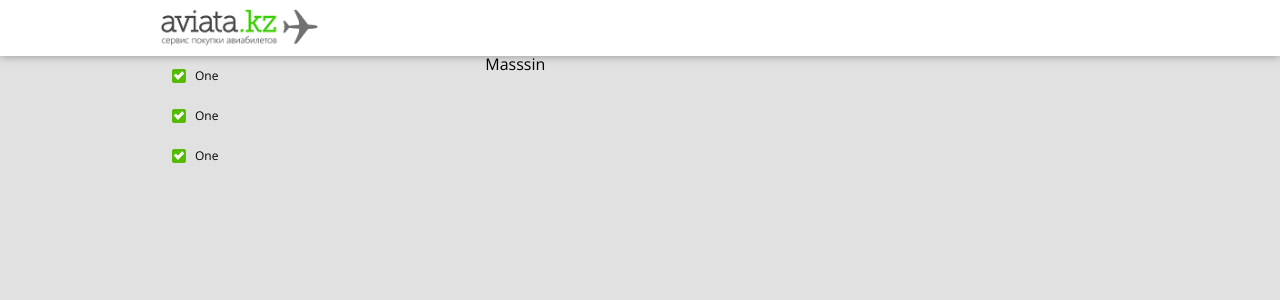
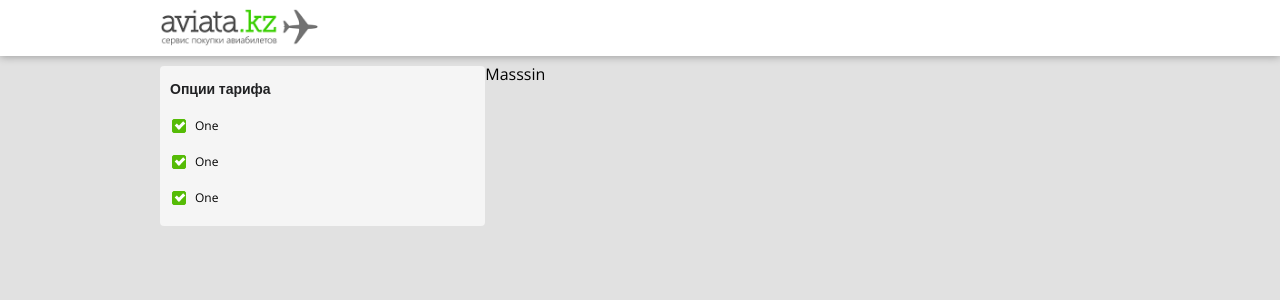
Before and after one commit to azim-creat/choco-test, a Vue app: page / in a window 1280 px wide. Shown: the top 300 px of the page. Built offline with nearby package versions, Linux system fonts and the light colour scheme.

Commit message:
filter cart

```diff
--- a/src/App.vue
+++ b/src/App.vue
@@ -4,9 +4,8 @@
     <!-- <MenuToggler/> -->
     <div class="container">
       <aside id="menu" class="side-menu">
-        <Checkbox/>
-        <Checkbox/>
-        <Checkbox/>
+        <FilterList/>
+
       </aside>
 
       <main>Masssin</main>
@@ -17,7 +16,7 @@
 
 <script>
 import Header from "./components/Header.vue";
-import Checkbox from "./components/Checkbox/Checkbox.vue";
+import FilterList from "./components/Carts/FilterList.vue";
 // import MenuToggler from "./components/Buttons/MenuToggler.vue";
 import { mapGetters } from "vuex";
 
@@ -25,7 +24,7 @@ export default {
   name: "App",
   components: {
     Header,
-    Checkbox,
+    FilterList,
     // MenuToggler,
   },
   computed: {
--- a/src/assets/css/reset.css
+++ b/src/assets/css/reset.css
@@ -18,7 +18,6 @@ time, mark, audio, video {
 	padding: 0;
 	border: 0;
 	font-size: 100%;
-	font: inherit;
 	vertical-align: baseline;
 }
 /* HTML5 display-role reset for older browsers */
--- a/src/assets/scss/variables.scss
+++ b/src/assets/scss/variables.scss
@@ -8,6 +8,7 @@ $light_gray: #B9B9B9;
 $link_color: #7284E4;
 $orange: #FF9900;
 $red: #FF5F50;
+$black: #202123;
 
 $secondaru_btn_text_color: #5763B3;
 $secondaru_btn_bg_color: #EAF0FA;
--- /dev/null
+++ b/src/components/Carts/FilterList.vue
@@ -0,0 +1,36 @@
+<template>
+  <div class="filter_cart">
+    <span class="filter_cart__header"> Опции тарифа </span>
+    <Checkbox />
+    <Checkbox />
+    <Checkbox />
+  </div>
+</template>
+
+<script>
+import Checkbox from "@/components/Checkbox/Checkbox.vue";
+
+export default {
+  name: "FilterList",
+  components: {
+    Checkbox,
+  },
+  methods: {},
+};
+</script>
+
+<style lang="scss">
+.filter_cart{
+  border-radius: 4px;
+  background: $card_color_secondary;
+  padding-bottom: 10px;
+  &__header{
+    display: block;
+    padding:  16px 10px 12px 10px;
+    font-weight: bold;
+    font-size: 14px;
+    color: $black ;
+  }
+
+}
+</style>
--- a/src/components/Checkbox/Checkbox.vue
+++ b/src/components/Checkbox/Checkbox.vue
@@ -16,7 +16,7 @@ export default {
 
 <style lang="scss">
 .checkbox_item {
-  padding: 14px;
+  padding: 12px;
   display: block;
   position: relative;
   padding-left: 35px;
@@ -61,7 +61,7 @@ export default {
 }
 .checkbox_item:hover input ~ .checkmark:after {
   display: block;
-  left: 3px;
+  left: 4px;
   top: 0px;
   width: 3px;
   height: 6px;
@@ -83,7 +83,7 @@ export default {
 }
 
 .checkbox_item .checkmark:after {
-  left: 3px;
+  left: 4px;
   top: 0px;
   width: 3px;
   height: 6px;
--- a/src/components/Header.vue
+++ b/src/components/Header.vue
@@ -37,6 +37,7 @@ export default {
   height: 56px;
   display: flex;
   align-items: center;
+  margin-bottom: 10px;
   @include shadow;
 
   &__content{
```
